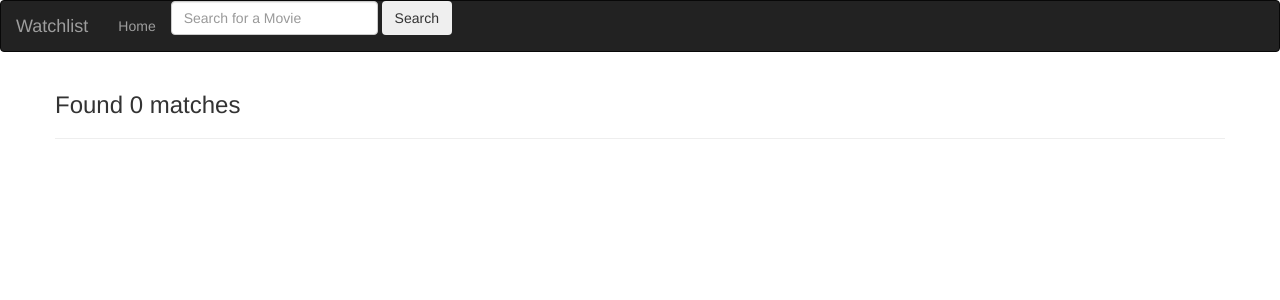
After one commit to Krasivaya/Watch-List-backend, a Flask app: template app/templates/search.html in a window 1280 px wide. The commit adds this page. Shown: the top 300 px of the page. Run offline with Flask 2, Linux system fonts and the light colour scheme; the template is opened without the code that fills it, so the values that code supplies are empty; some libraries are stand-ins or nearby versions.

Commit message:
Add search option

```diff
--- a/app/templates/index.html
+++ b/app/templates/index.html
@@ -10,7 +10,13 @@
 
 <!-- Content block -->
 {% block content %}
+<div class="container">
+    <!-- <form>
+        <input type="text" name="movie_query" placeholder="Search for a Movie" class="form-control">
+        <input type="submit"  value="Submit" class="btn btn-default">
+    </form> -->
 
+</div>
 <h2> {{message}} </h2>
 
 <!-- Popular Movie Section -->
--- a/app/templates/navbar.html
+++ b/app/templates/navbar.html
@@ -12,6 +12,11 @@
         <div class="navbar-collapse collapse">
             <ul class="nav navbar-nav">
                 <li><a href="/">Home</a></li>
+            </ul>
+            <form class="form-inline my-2 my-lg-0">
+                <input class="form-control mr-sm-2" type="text" name="movie_query" placeholder="Search for a Movie">
+                <button class="btn btn-secondary my-2 my-sm-0" type="submit">Search</button>
+            </form>
         </div>
     </div>
 </div>
--- /dev/null
+++ b/app/templates/search.html
@@ -0,0 +1,19 @@
+{% extends 'base.html'%}
+{% import 'macros.html' as macro%}
+
+<!-- Style block -->
+{% block styles %}
+    {{ super() }}
+    <link rel="icon" type="image/png" href=" {{url_for('static', filename = 'images/icon.png')}} ">
+{% endblock %}
+
+<!-- Content block -->
+{% block content %}
+    <div class="container">
+        <div class="row">
+            <h3> Found {{ movies| count }} matches </h3>
+            <hr>
+                {{ macro.displayMovieList(movies)}}
+        </div>
+    </div>
+{% endblock %}
```
Also changed, not shown: app/views.py (+19 -4 lines).
